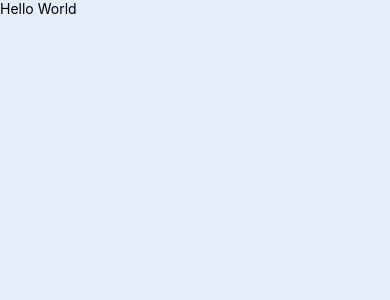
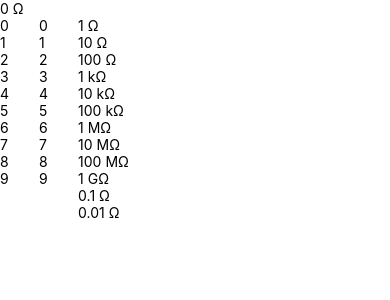
Before and after one commit to gabrielayresdev/EletroTools, a React Native app: screen / in a window 390 px wide. Shown: the top 300 px of the page. Built offline with nearby package versions, Linux system fonts and the light colour scheme.

Commit message:
feat: resistance calculator behavior

```diff
--- a/App.tsx
+++ b/App.tsx
@@ -1,18 +1,17 @@
 import { ThemeProvider } from "styled-components/native";
-import Home from "./src/screens/Home/Home";
 import theme from "./src/themes/theme";
 import { StatusBar } from "react-native";
+import ResistorCalculator from "./src/screens/ResistorCalculator/ResistorCalculator";
+import { ResistorCalculatorContextProvider } from "./src/contexts/ResistorCalculatorContext";
 
 export default function App() {
   return (
     <>
-      <StatusBar
-        translucent
-        barStyle="dark-content"
-        backgroundColor="transparent"
-      />
+      <StatusBar barStyle="dark-content" backgroundColor="#fff" />
       <ThemeProvider theme={theme}>
-        <Home />
+        <ResistorCalculatorContextProvider>
+          <ResistorCalculator />
+        </ResistorCalculatorContextProvider>
       </ThemeProvider>
     </>
   );
--- /dev/null
+++ b/src/components/ResistorRow/ResistorRow.tsx
@@ -0,0 +1,30 @@
+import React from "react";
+import { Text, TouchableOpacity, View } from "react-native";
+import { useResistorCalculatorContext } from "../../contexts/ResistorCalculatorContext";
+
+type Props = {
+  buttons: {
+    value: number;
+    color: string;
+    text: string;
+  }[];
+  field: "first" | "second" | "multiplier" | "error";
+};
+
+const ResistorRow = ({ buttons, field }: Props) => {
+  const { updateResistance } = useResistorCalculatorContext();
+  return (
+    <View>
+      {buttons.map((button) => (
+        <TouchableOpacity
+          key={button.value}
+          onPress={() => updateResistance(field, button.value)}
+        >
+          <Text>{button.text}</Text>
+        </TouchableOpacity>
+      ))}
+    </View>
+  );
+};
+
+export default ResistorRow;
--- /dev/null
+++ b/src/components/ResistorTable/ResistorTable.tsx
@@ -0,0 +1,50 @@
+import React from "react";
+import { StyleSheet, View } from "react-native";
+import ResistorRow from "../ResistorRow/ResistorRow";
+
+const digits = [
+  { value: 0, color: "#110A03", text: "0" },
+  { value: 1, color: "#A35200", text: "1" },
+  { value: 2, color: "#DF2A39", text: "2" },
+  { value: 3, color: "#F68B28", text: "3" },
+  { value: 4, color: "#FFEE70", text: "4" },
+  { value: 5, color: "#83EC83", text: "5" },
+  { value: 6, color: "#89CFF0", text: "6" },
+  { value: 7, color: "#FF70FF", text: "7" },
+  { value: 8, color: "#A3A3A3", text: "8" },
+  { value: 9, color: "#FFFFFF", text: "9" },
+];
+
+const multiplier = [
+  { value: 1, color: "#110A03", text: "1 Ω" },
+  { value: 10, color: "#A35200", text: "10 Ω" },
+  { value: 100, color: "#DF2A39", text: "100 Ω" },
+  { value: 1000, color: "#F68B28", text: "1 kΩ" },
+  { value: 10000, color: "#FFEE70", text: "10 kΩ" },
+  { value: 100000, color: "#83EC83", text: "100 kΩ" },
+  { value: 1000000, color: "#89CFF0", text: "1 MΩ" },
+  { value: 10000000, color: "#FF70FF", text: "10 MΩ" },
+  { value: 100000000, color: "#A3A3A3", text: "100 MΩ" },
+  { value: 1000000000, color: "#FFFFFF", text: "1 GΩ" },
+  { value: 0.1, color: "#FFFFFF", text: "0.1 Ω" },
+  { value: 0.01, color: "#FFFFFF", text: "0.01 Ω" },
+];
+
+const ResistorTable = () => {
+  return (
+    <View style={styles.container}>
+      <ResistorRow buttons={digits} field="first" />
+      <ResistorRow buttons={digits} field="second" />
+      <ResistorRow buttons={multiplier} field="multiplier" />
+    </View>
+  );
+};
+
+const styles = StyleSheet.create({
+  container: {
+    flexDirection: "row",
+    gap: 30,
+  },
+});
+
+export default ResistorTable;
--- /dev/null
+++ b/src/contexts/ResistorCalculatorContext.tsx
@@ -0,0 +1,63 @@
+import React from "react";
+
+type Field = "first" | "second" | "multiplier" | "error";
+
+type ResistorCalculator = {
+  resistance: number[];
+  parseResistanceToInt: (resistance: number[]) => number;
+  updateResistance: (field: Field, value: number) => void;
+};
+
+const ResistorCalculatorContext =
+  React.createContext<ResistorCalculator | null>(null);
+
+export const useResistorCalculatorContext = () => {
+  const context = React.useContext(ResistorCalculatorContext);
+  if (!context) throw new Error("useContext must be inside Provider");
+  return context;
+};
+
+export const ResistorCalculatorContextProvider = ({
+  children,
+}: React.PropsWithChildren) => {
+  const [resistance, setResistance] = React.useState([0, 0, 0, 0]);
+  function parseResistanceToInt(resistance: number[]) {
+    const digits = Number(`${resistance[0]}${resistance[1]}`);
+    console.log(digits);
+    return digits * resistance[2];
+  }
+  function updateResistance(field: Field, value: number) {
+    setResistance((current) => {
+      let index;
+      switch (field) {
+        case "first":
+          index = 0;
+          break;
+        case "second":
+          index = 1;
+          break;
+        case "multiplier":
+          index = 2;
+          break;
+        case "error":
+          index = 3;
+          break;
+      }
+      const copy = [...current];
+      copy[index] = value;
+      return copy;
+    });
+  }
+
+  return (
+    <ResistorCalculatorContext.Provider
+      value={{
+        resistance,
+        parseResistanceToInt,
+        updateResistance,
+      }}
+    >
+      {children}
+    </ResistorCalculatorContext.Provider>
+  );
+};
--- /dev/null
+++ b/src/screens/ResistorCalculator/ResistorCalculator.tsx
@@ -0,0 +1,17 @@
+import React from "react";
+import { Text, View } from "react-native";
+import ResistorTable from "../../components/ResistorTable/ResistorTable";
+import { useResistorCalculatorContext } from "../../contexts/ResistorCalculatorContext";
+
+const ResistorCalculator = () => {
+  const { resistance, parseResistanceToInt } = useResistorCalculatorContext();
+
+  return (
+    <View>
+      <Text>{parseResistanceToInt(resistance)} Ω</Text>
+      <ResistorTable />
+    </View>
+  );
+};
+
+export default ResistorCalculator;
```
Also changed, not shown: src/screens/ResistorCalculator/Styles.tsx (added).
